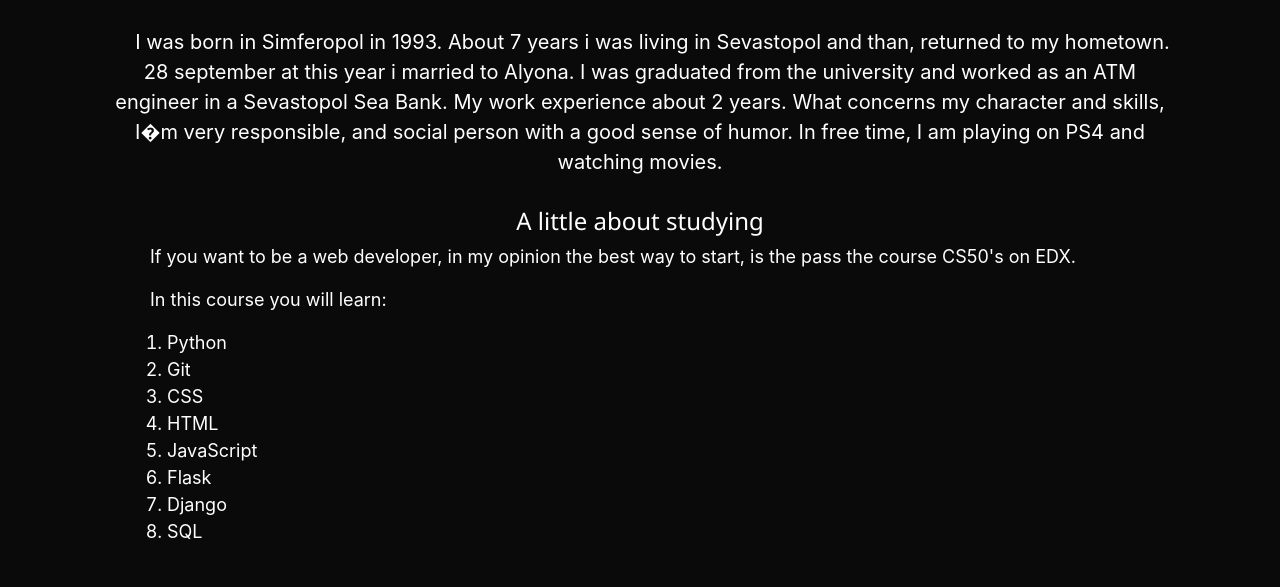
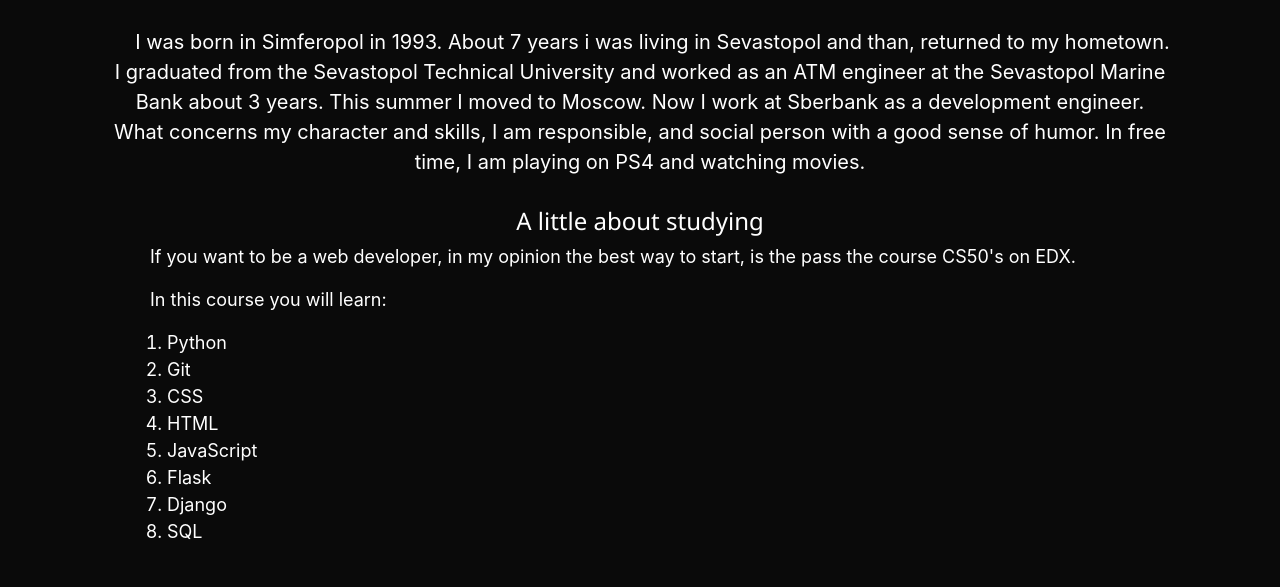
Before and after one commit to timush-a/bio, a plain HTML site: page about.html in a window 1280 px wide. Shown: the part 192-779 px from the top of the page. Drawn offline with nearby package versions, Linux system fonts and the light colour scheme.

Commit message:
Update about.html

```diff
--- a/about.html
+++ b/about.html
@@ -22,10 +22,9 @@
 			<h3>About me</h3>
 			<p>
 				I was born in Simferopol in 1993. About 7 years i was living in Sevastopol and than, returned to my hometown.
-				28 september at this year i married to Alyona.
-				I was graduated from the university and worked as an ATM engineer in a Sevastopol Sea Bank.
-				My work experience about 2 years.
-				What concerns my character and skills, I�m very responsible, and social person with a good sense of humor.
+				I graduated from the Sevastopol Technical University and worked as an ATM engineer at the Sevastopol Marine Bank about 3 years.
+				This summer I moved to Moscow. Now I work at Sberbank as a development engineer.
+				What concerns my character and skills, I am responsible, and social person with a good sense of humor.
 				In free time, I am playing on PS4 and watching movies.
 			</p>
 		</div>
```
